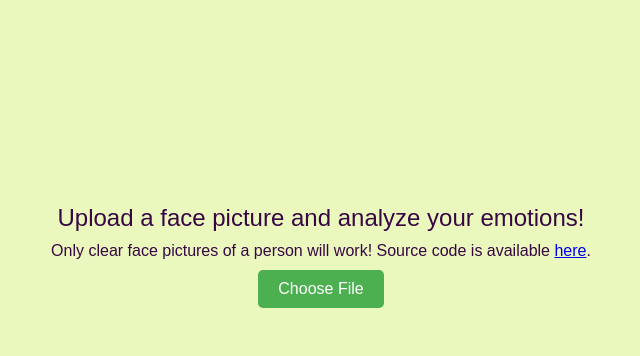
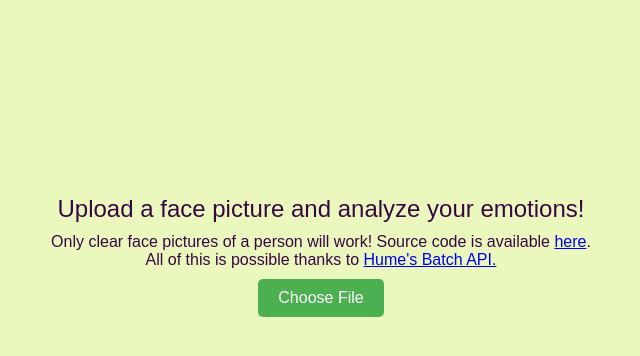
Before and after one commit to lucakato/hume-face, a Flask app: page / in a window 1280 px wide. Shown: the part 134-490 px from the top of the page, without its empty margins (319-959 px from the left). Run offline with Flask 2, Linux system fonts and the light colour scheme.

Commit message:
minor index changes

```diff
--- a/templates/index.html
+++ b/templates/index.html
@@ -25,7 +25,7 @@
             margin-bottom: 20px;
         }
 
-        #upload-note {
+        #upload-note, #hume-api-note {
             margin-top: -10px;
             margin-bottom: 10px;
         }
@@ -57,6 +57,10 @@
             Source code is available <a href="https://github.com/lucakato/hume-face/" target="_blank">here</a>.
         </div>
 
+        <div id="hume-api-note">
+            All of this is possible thanks to <a href='https://dev.hume.ai/docs/introduction' target="_blank">Hume's Batch API.</a>
+        </div>
+
         <label for="image-input" class="custom-file-upload">
             Choose File
         </label>
```
Also changed, not shown: static/giga.webp (added), static/riize.png (added).
